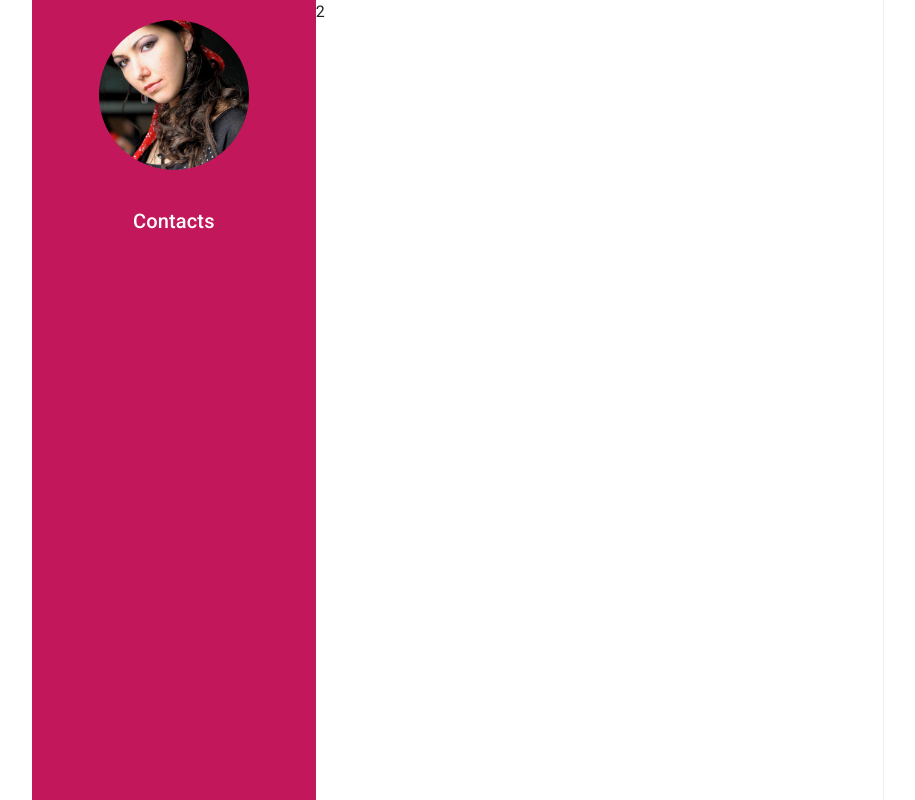
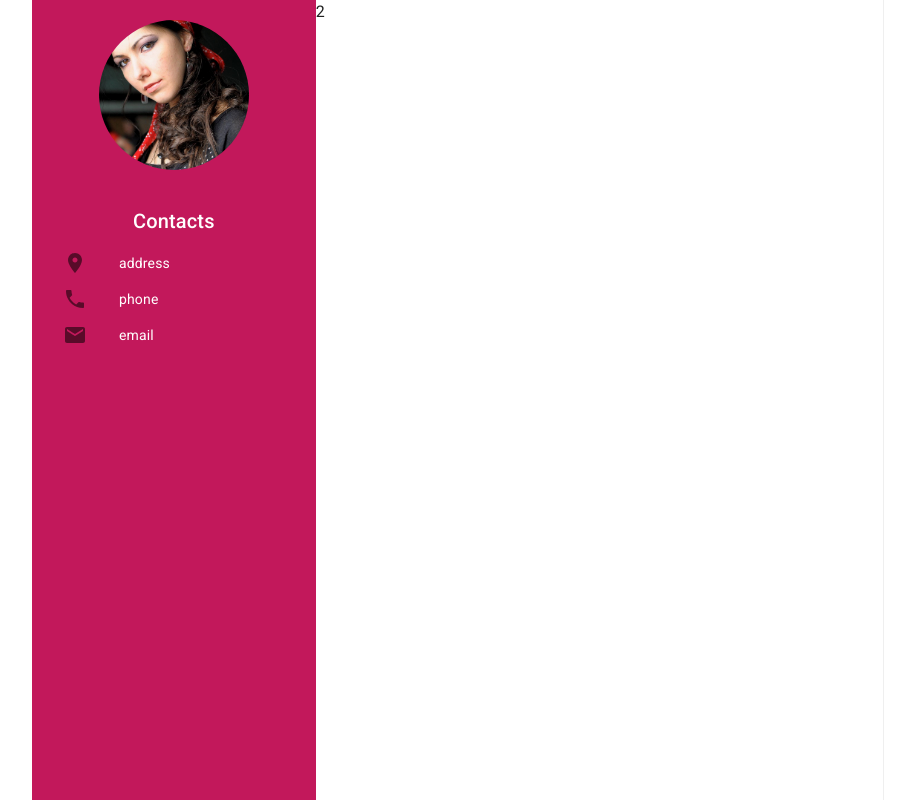
Before and after one commit to KaterynaMagur/NataliavIT, a React (Create React App) app: page / in a window 1280 px wide. Shown: the whole page, without its empty margins (182-1097 px from the left). Built offline with nearby package versions, Linux system fonts and the light colour scheme.

Commit message:
moved text data to variables

```diff
--- a/src/SideInfo/SideInfo.js
+++ b/src/SideInfo/SideInfo.js
@@ -1,12 +1,42 @@
 import React from 'react';
-import {Box, Typography} from "@mui/material";
+import {Box, List, ListItem, ListItemIcon, ListItemText, Typography} from "@mui/material";
+import LocationOnIcon from '@mui/icons-material/LocationOn';
+import PhoneIcon from '@mui/icons-material/Phone';
+import EmailIcon from '@mui/icons-material/Email';
+
+const list = [
+  {
+    text: "address",
+    icon: LocationOnIcon,
+  },
+  {
+    text: "phone",
+    icon: PhoneIcon,
+  },
+  {
+    text: "email",
+    icon: EmailIcon,
+  }
+];
+
+const title = "Contacts";
 
 const SideInfo = () => {
   return (
     <Box sx={{padding: "15px"}}>
       <Typography variant="h6" align={"center"} color={"white"}>
-        Contacts
+        {title}
       </Typography>
+      <List dense sx={{color: "white"}}>
+        {list.map((listItem) => {
+          return <ListItem>
+            {listItem.icon ? <ListItemIcon>
+              <listItem.icon/>
+            </ListItemIcon> : null}
+            <ListItemText primary={listItem.text}/>
+          </ListItem>
+        })}
+      </List>
     </Box>
   );
 };
```
